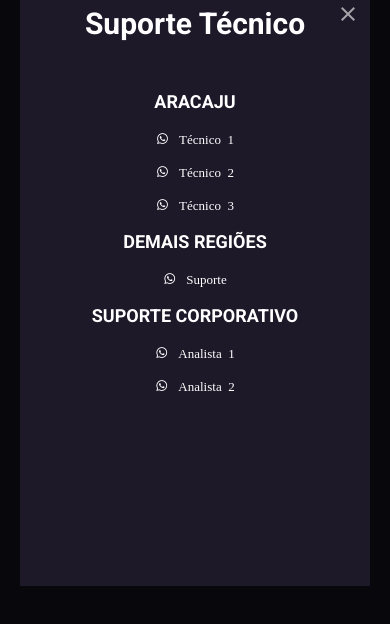
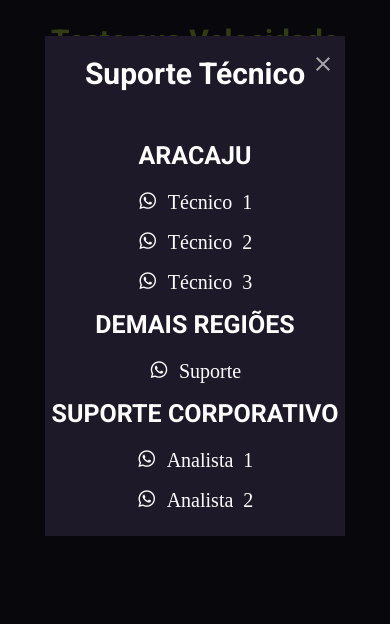
Before and after one commit to Felipe099/Infotec_SpeedTest, a plain HTML site: page index.html in a window 390 px wide. Both pictures are taken after a click on the button "SUPORTE TÉCNICO". Shown: the part 136-760 px from the top of the page. Drawn offline with Linux system fonts and the light colour scheme; files whose address does not match are found by name.

Commit message:
updated font-size mobile

```diff
--- a/style.css
+++ b/style.css
@@ -345,8 +345,8 @@ div.testGroup {
     .modal {
         position: relative;
         background-color: #1d1929;
-        width: 35rem;
-        height: 60rem;
+        width: 30rem;
+        height: 50rem;
 
         text-align: center;
     }
@@ -364,15 +364,15 @@ div.testGroup {
     }
 
     .modal h3 {
-        font-size: 1.8rem;
+        font-size: 2.5rem;
         font-weight: bold;
         margin-bottom: 0;
-        width: 35rem;
+        width: 30rem;
         color: #fff;
         margin: 1rem 0;
     }
 
     .modal a {
-        font-size: 1.3rem;
+        font-size: 2rem;
     }
 }
```
